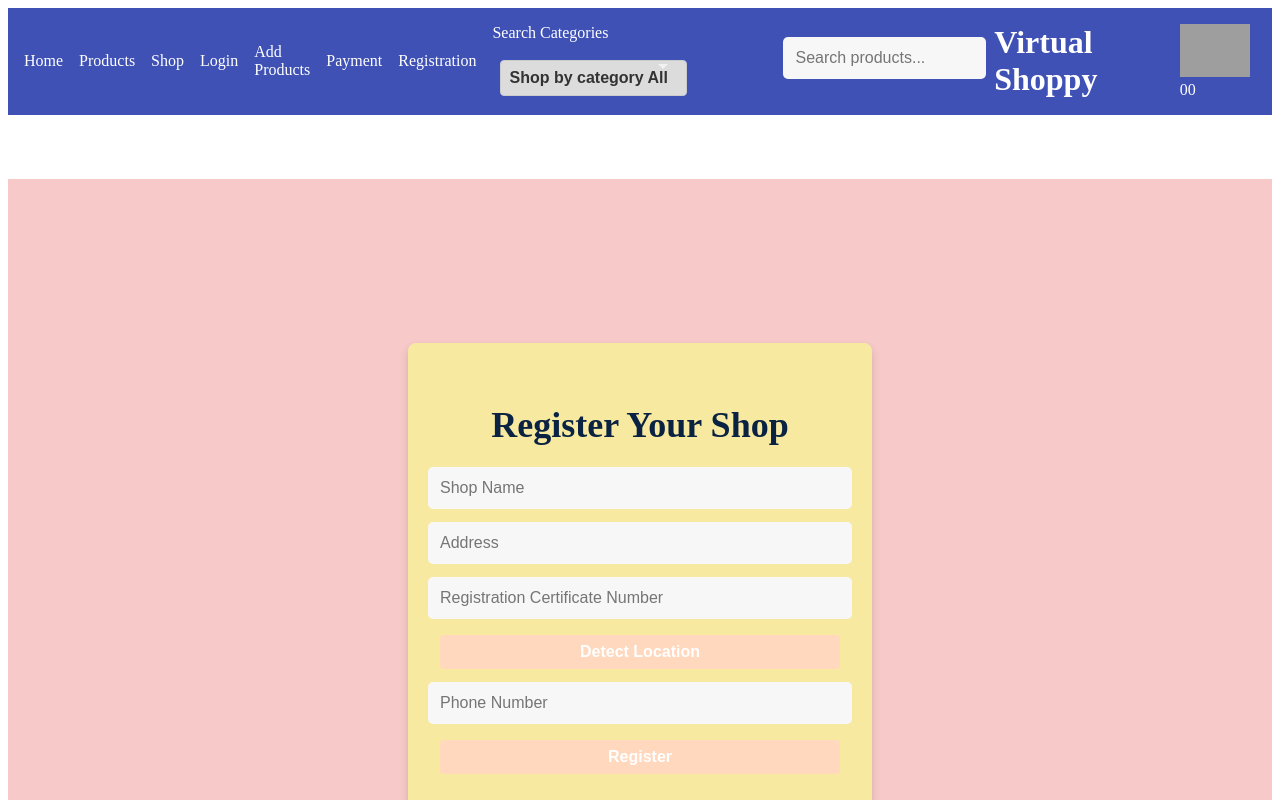
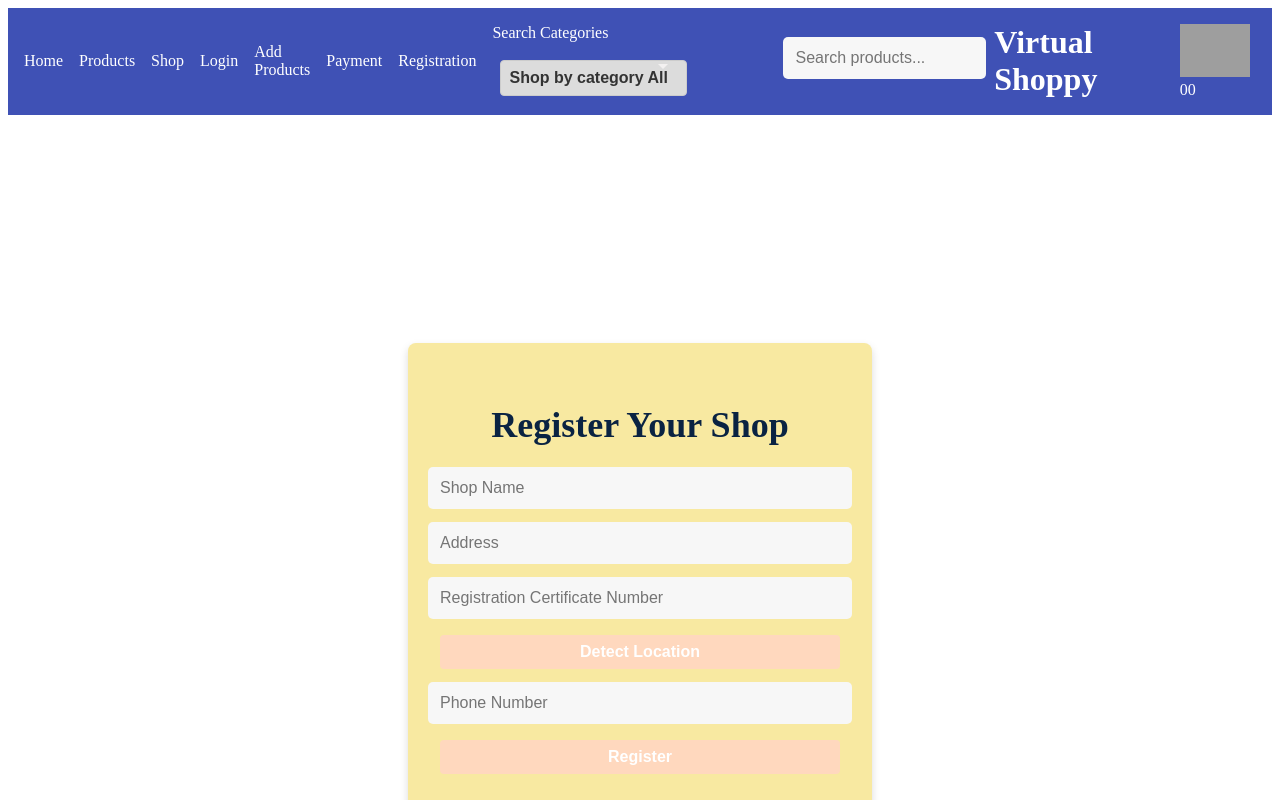
Before and after one commit to allumellu/v_s, a React (Create React App) app: page /registration in a window 1280 px wide. Shown: the top 800 px of the page. Built offline with nearby package versions, Linux system fonts and the light colour scheme; grey boxes are pictures that could not be loaded.

Commit message:
April15Praveen

```diff
--- a/src/components/logged_in_business_user/Payment.css
+++ b/src/components/logged_in_business_user/Payment.css
@@ -18,6 +18,7 @@ form {
   padding: 20px;
   border-radius: 5px;
   box-shadow: 0px 4px 4px rgba(0, 0, 0, 0.25);
+  background-color: #f8e9a1;
 }
 
 .form-control {
--- a/src/components/logged_in_business_user/Registration.jsx
+++ b/src/components/logged_in_business_user/Registration.jsx
@@ -8,7 +8,7 @@ const Container = styled.div`
   justify-content: center;
   align-items: center;
   height: 100vh;
-  background-color: #f7cac9;
+  background-color: white;
 `;
 
 const RegistrationForm = styled.form`
```
